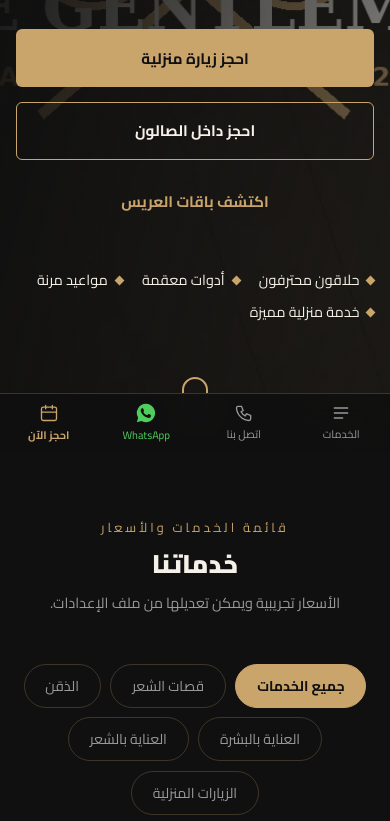
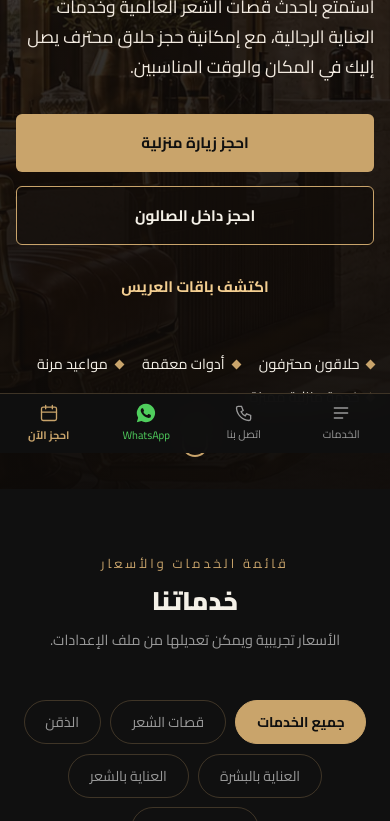
Before and after one commit to baherezzat/BARBER-STUDIO, a plain HTML site: page index.html in a window 390 px wide. Shown: the part 391-1212 px from the top of the page. Drawn offline with nearby package versions, Linux system fonts and the light colour scheme.

Commit message:
Feature a luxury salon interior behind the responsive booking hero

```diff
--- a/index.html
+++ b/index.html
@@ -63,7 +63,7 @@
 
 <!-- ================= HERO ================= -->
 <section class="hero" id="home">
-  <div class="hero-bg" style="background-image:url('assets/images/hero/hero-main.webp')"></div>
+  <div class="hero-bg" aria-hidden="true"></div>
   <div class="hero-overlay"></div>
   <div class="container hero-content">
     <p class="hero-eyebrow" data-i18n="heroEyebrow">صالون حلاقة رجالي فاخر — مصر</p>
--- a/style.css
+++ b/style.css
@@ -82,11 +82,20 @@ button{font-family:inherit;cursor:pointer}
 
 /* ---------- Hero ---------- */
 .hero{position:relative;min-height:100svh;display:flex;align-items:center;overflow:hidden}
-.hero-bg{position:absolute;inset:0;background-size:cover;background-position:center;transform:scale(1.05);animation:heroDrift 22s ease-in-out infinite alternate}
-@keyframes heroDrift{from{transform:scale(1.05) translateX(0)}to{transform:scale(1.1) translateX(-2%)}}
-.hero-overlay{position:absolute;inset:0;background:linear-gradient(105deg,rgba(16,16,16,.96) 15%,rgba(16,16,16,.72) 55%,rgba(16,16,16,.45))}
-html[dir="ltr"] .hero-overlay{background:linear-gradient(255deg,rgba(16,16,16,.96) 15%,rgba(16,16,16,.72) 55%,rgba(16,16,16,.45))}
-.hero-content{position:relative;z-index:2;padding:7rem 0 5rem;max-width:760px}
+.hero-bg{position:absolute;inset:0;background:#362619 url("assets/images/hero/salon-interior.webp") center/cover no-repeat}
+.hero-overlay{position:absolute;inset:0;background:linear-gradient(270deg,rgba(13,10,8,.93),rgba(13,10,8,.74) 36%,rgba(13,10,8,.13) 72%,transparent)}
+html[dir="ltr"] .hero-bg{transform:scaleX(-1)}
+html[dir="ltr"] .hero-overlay{transform:scaleX(-1)}
+.hero-content{position:relative;z-index:2;padding:8rem 0 5rem;max-width:44rem;margin-inline-start:max(4%,calc((100% - 1200px)/2));margin-inline-end:auto}
+.hero .hero-sub{color:#f2eae0}
+.hero .hero-eyebrow,.hero .btn-ghost{color:#f3ce91}
+.hero .btn-outline{background:rgba(18,13,10,.65)}
+@media(max-width:760px){
+  .hero{align-items:flex-end}
+  .hero-bg{background-position:24% center}
+  .hero .hero-overlay{background:linear-gradient(0deg,rgba(13,10,8,.97) 3%,rgba(13,10,8,.83) 54%,rgba(13,10,8,.56) 75%,rgba(13,10,8,.08))}
+  .hero-content{padding-top:clamp(11rem,29svh,17rem);padding-bottom:5rem}
+}
 .hero-eyebrow{color:var(--gold);letter-spacing:3px;font-size:.85rem;margin-bottom:1rem;text-transform:uppercase}
 .hero-title{font-size:clamp(2rem,5.2vw,3.6rem);font-weight:900;line-height:1.25;margin-bottom:1.2rem}
 .hero-sub{color:var(--gray);font-size:1.1rem;max-width:580px;margin-bottom:2rem}
```
Also changed, not shown: assets/images/hero/salon-interior.webp (added).
